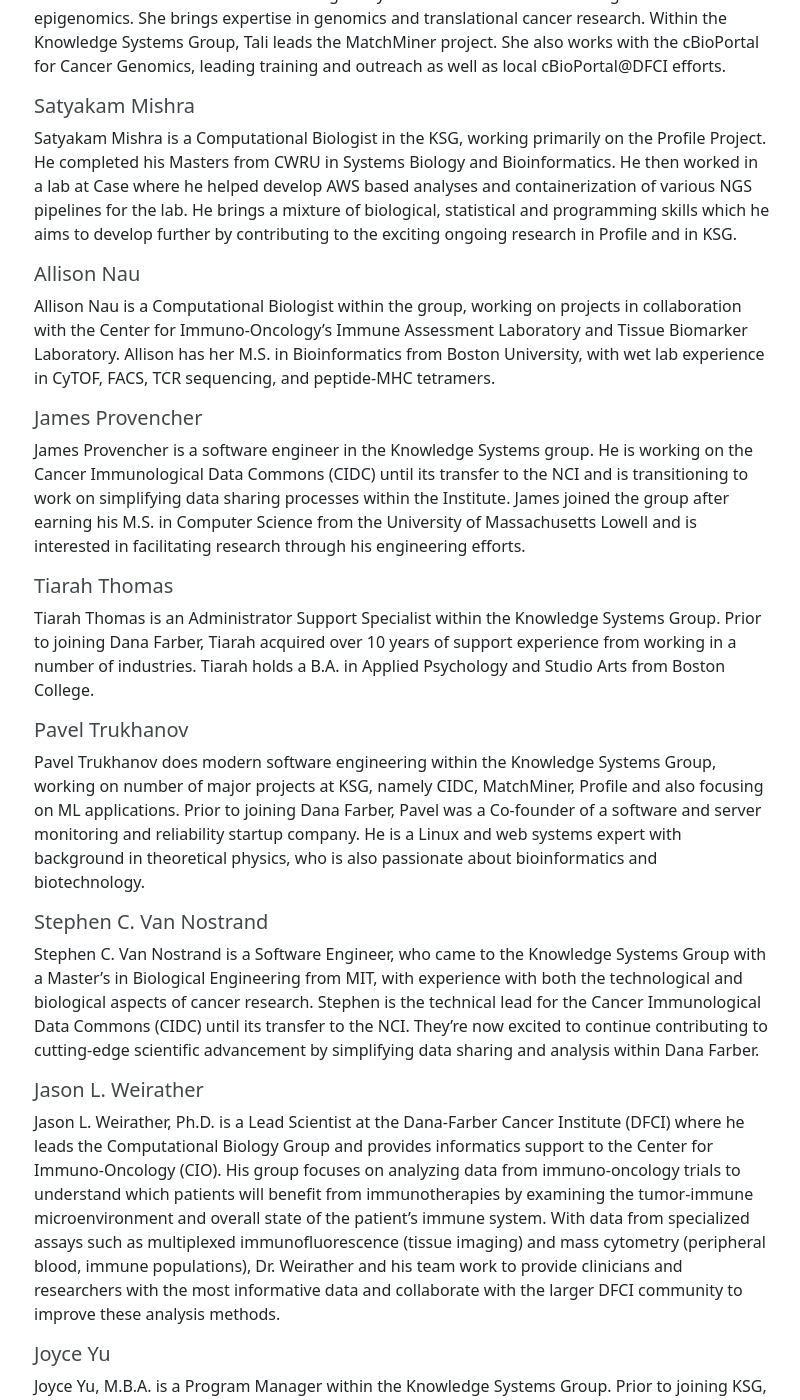
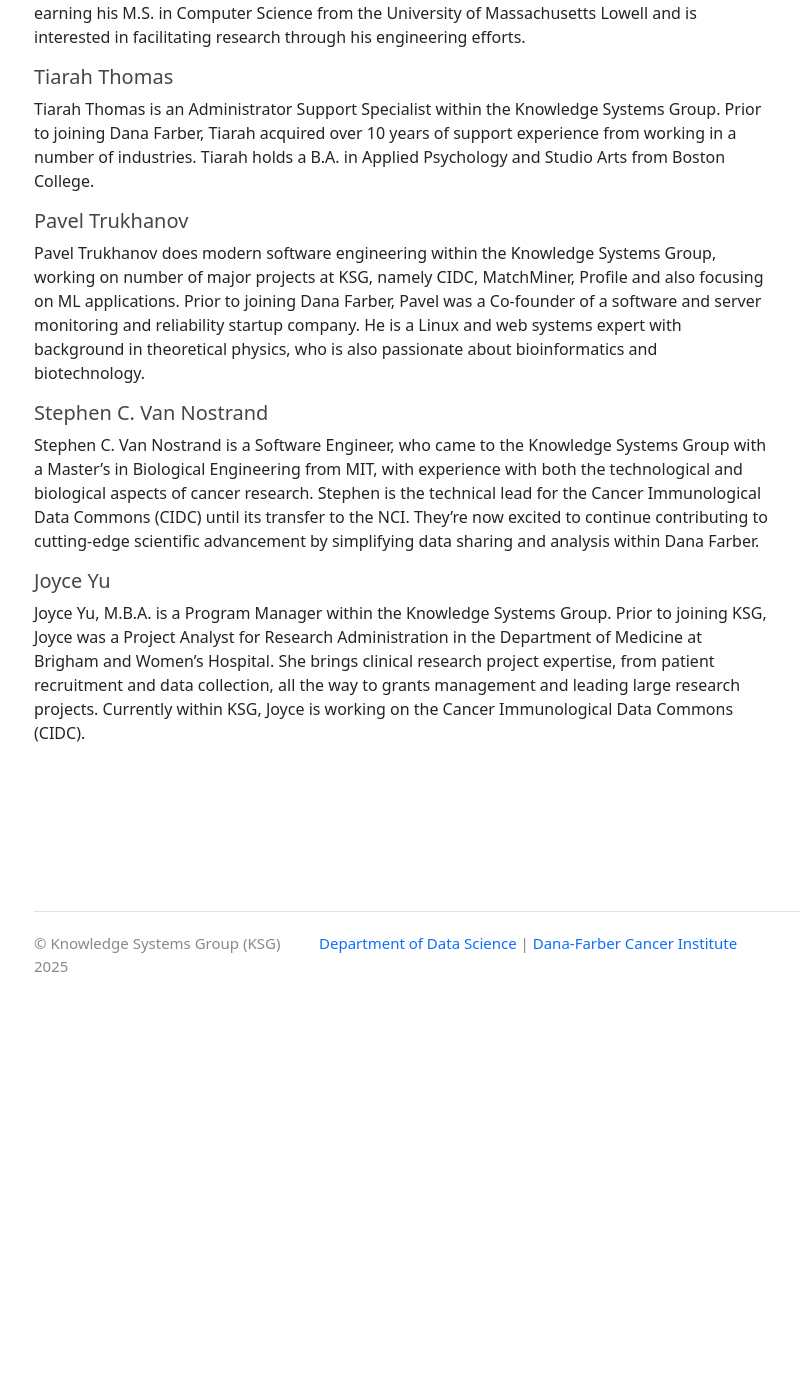
Before and after one commit to dfci/ksg_web, a Jekyll site: the page built from _pages/team.markdown, in a window 1280 px wide and 1400 px high, scrolled down 3568 px. Shown: the whole window, without its empty margins (48-848 px from the left). Built offline with Jekyll 4.4.1, drawn with Linux system fonts in a browser that asks for light colours; after the commit the page ends 4561 px from its top, so only the background shows below that; some of the changed text lies outside the part shown.

Commit message:
Updated team and projects, added logo

```diff
--- a/_includes/navigation.html
+++ b/_includes/navigation.html
@@ -1,7 +1,7 @@
 <div class="container">
   <div class="row">
     <div class="col-6">
-      <img id="logo" src="https://www.dana-farber.org/ui/images/img-logo-2x-new.webp">
+      <img id="logo" src="/knowledge-systems/assets/images/dfci_logo.png">
     </div>
     <div class="col-4 mt-3">
       <a href="/knowledge-systems/">KSG:  Home</a> |
--- a/_pages/team.markdown
+++ b/_pages/team.markdown
@@ -15,9 +15,6 @@ Guruprasad Ananda, Ph.D., is a Lead Scientist and the Director of the NGS Bioinf
 
 ## Michael D'Eletto
 Michael D'Eletto is the Lead Software Engineer for the Profile team within the Knowledge Systems Group. Mike possesses a Masters in Bioinformatics from NYU. Prior to joining the Knowledge Systems Group, he led the bioinformatics group within the Tumor Profiling Laboratory at Yale New Haven Hospital, and was responsible for developing custom bioinformatics workflows and applications to support clinical sequencing efforts. His expertise lies strongly in the realm of clinical bioinformatics, which poses its own unique regulatory challenges that require additional consideration during the devops process. He is very excited to contribute to KSG, and has a passion for creating software that will help to translate data into meaningful observations.
-
-## Ian Dryg
-Ian Dryg, Ph.D. is a Scientist within the Knowledge Systems Group. Ian received his Ph.D. in Bioengineering from the University of Washington where he studied inflammatory effects of novel biomaterial implants in the brain. During this time, he gained extensive experience with ImmunoFluorescence (IF) Microscopy and some image analysis. Ian expanded on these skills during his postdoc at New York University, where he utilized CODEX multiplexed IF and single cell RNA Sequencing to study melanoma. At Dana-Farber, Ian supports the Center for Immuno-Oncology and the Tissue Biomarker Lab with computational and bioinformatics analyses. Ian is especially interested in digital pathology, spatial biology, and multiplexed and single-cell technologies.
 
 ## Zhaoyuan (Ryan) Fu
 Zhaoyuan (Ryan) Fu is a software engineer in the Knowledge Systems group. He is primarily working on the public cBioPortal and the local cBioPortal @ DFCI. Ryan joined KSG after earning his M.S. in Electrical and Computer Engineering from Boston University. He brings skills of a full-stack developer, such as React for frontend, Spring Boot for backend, as well as knowledge for databases and containers.
@@ -55,9 +52,6 @@ Tali Mazor, Ph.D., is an Associate Director and Lead Scientist within the group.
 ## Satyakam Mishra
 Satyakam Mishra is a Computational Biologist in the KSG, working primarily on the Profile Project. He completed his Masters from CWRU in Systems Biology and Bioinformatics. He then worked in a lab at Case where he helped develop AWS based analyses and containerization of various NGS pipelines for the lab. He brings a mixture of biological, statistical and programming skills which he aims to develop further by contributing to the exciting ongoing research in Profile and in KSG.
 
-## Allison Nau
-Allison Nau is a Computational Biologist within the group, working on projects in collaboration with the Center for Immuno-Oncology’s Immune Assessment Laboratory and Tissue Biomarker Laboratory. Allison has her M.S. in Bioinformatics from Boston University, with wet lab experience in CyTOF, FACS, TCR sequencing, and peptide-MHC tetramers.
-
 ## James Provencher
 James Provencher is a software engineer in the Knowledge Systems group. He is working on the Cancer Immunological Data Commons (CIDC) until its transfer to the NCI and is transitioning to work on simplifying data sharing processes within the Institute. James joined the group after earning his M.S. in Computer Science from the University of Massachusetts Lowell and is interested in facilitating research through his engineering efforts.
 
@@ -70,8 +64,5 @@ Pavel Trukhanov does modern software engineering within the Knowledge Systems Gr
 ## Stephen C. Van Nostrand
 Stephen C. Van Nostrand is a Software Engineer, who came to the Knowledge Systems Group with a Master’s in Biological Engineering from MIT, with experience with both the technological and biological aspects of cancer research. Stephen is the technical lead for the Cancer Immunological Data Commons (CIDC) until its transfer to the NCI. They’re now excited to continue contributing to cutting-edge scientific advancement by simplifying data sharing and analysis within Dana Farber.
 
-## Jason L. Weirather
-Jason L. Weirather, Ph.D. is a Lead Scientist at the Dana-Farber Cancer Institute (DFCI) where he leads the Computational Biology Group and provides informatics support to the Center for Immuno-Oncology (CIO). His group focuses on analyzing data from immuno-oncology trials to understand which patients will benefit from immunotherapies by examining the tumor-immune microenvironment and overall state of the patient's immune system. With data from specialized assays such as multiplexed immunofluorescence (tissue imaging) and mass cytometry (peripheral blood, immune populations), Dr. Weirather and his team work to provide clinicians and researchers with the most informative data and collaborate with the larger DFCI community to improve these analysis methods.
-
 ## Joyce Yu
 Joyce Yu, M.B.A. is a Program Manager within the Knowledge Systems Group. Prior to joining KSG, Joyce was a Project Analyst for Research Administration in the Department of Medicine at Brigham and Women’s Hospital. She brings clinical research project expertise, from patient recruitment and data collection, all the way to grants management and leading large research projects. Currently within KSG, Joyce is working on the Cancer Immunological Data Commons (CIDC).
--- a/index.markdown
+++ b/index.markdown
@@ -11,5 +11,3 @@ The Knowledge Systems Group (KSG) is an applied genomics software and data scien
 We are an [interdisciplinary group](team) of computational biologists, bioinformatics engineers, and software developers, **all united in the fight against cancer**.
 
 We currently support a [large portfolio of projects](projects), in the areas of cancer genomics, immuno-oncology, clinical decision support, and data sharing.
-
-We are also growing, and always looking for new recruits to join our team.
```
Also changed, not shown: _pages/projects.markdown (+1 -11 lines), assets/images/dfci_logo.png (added).
